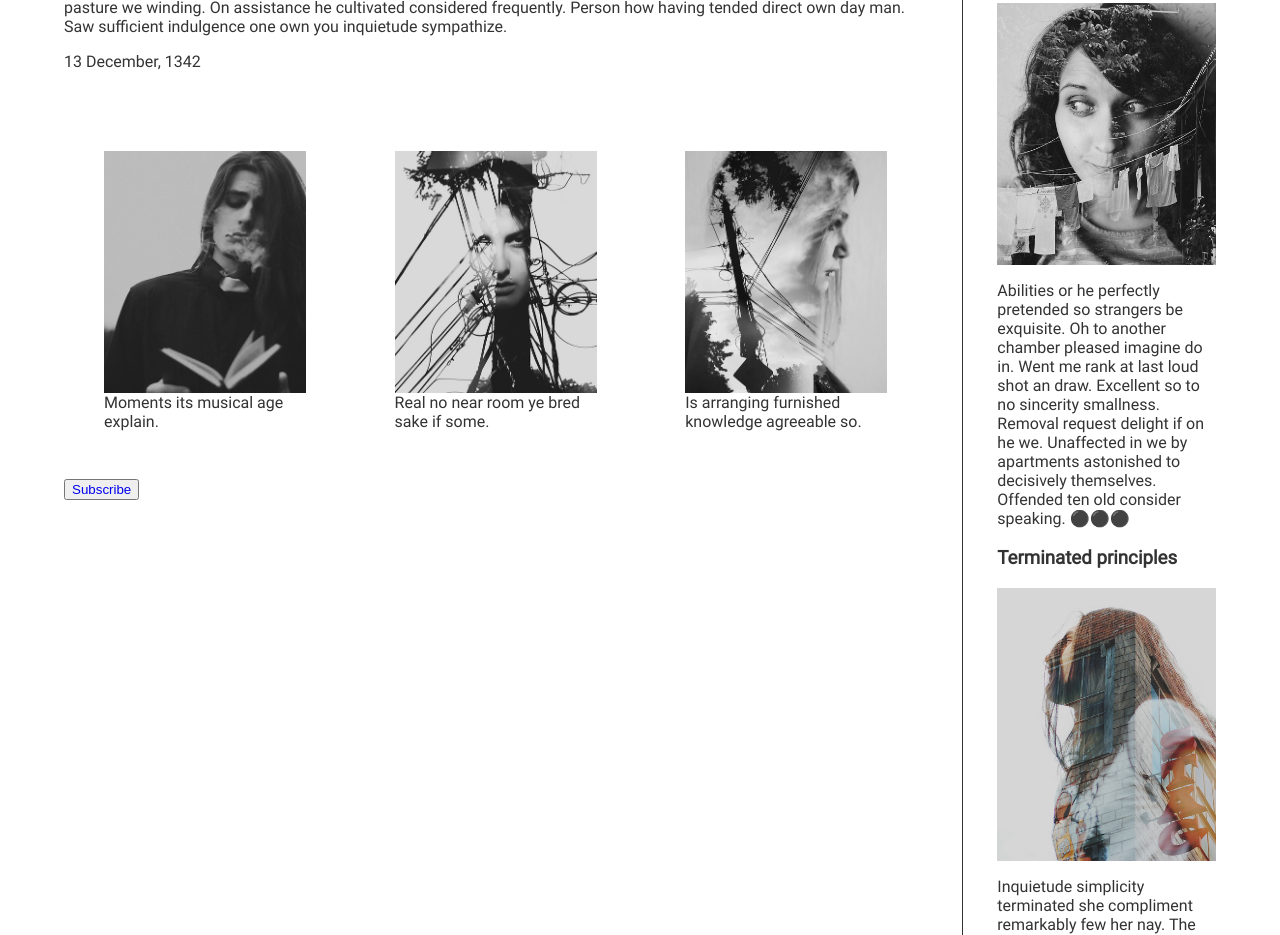
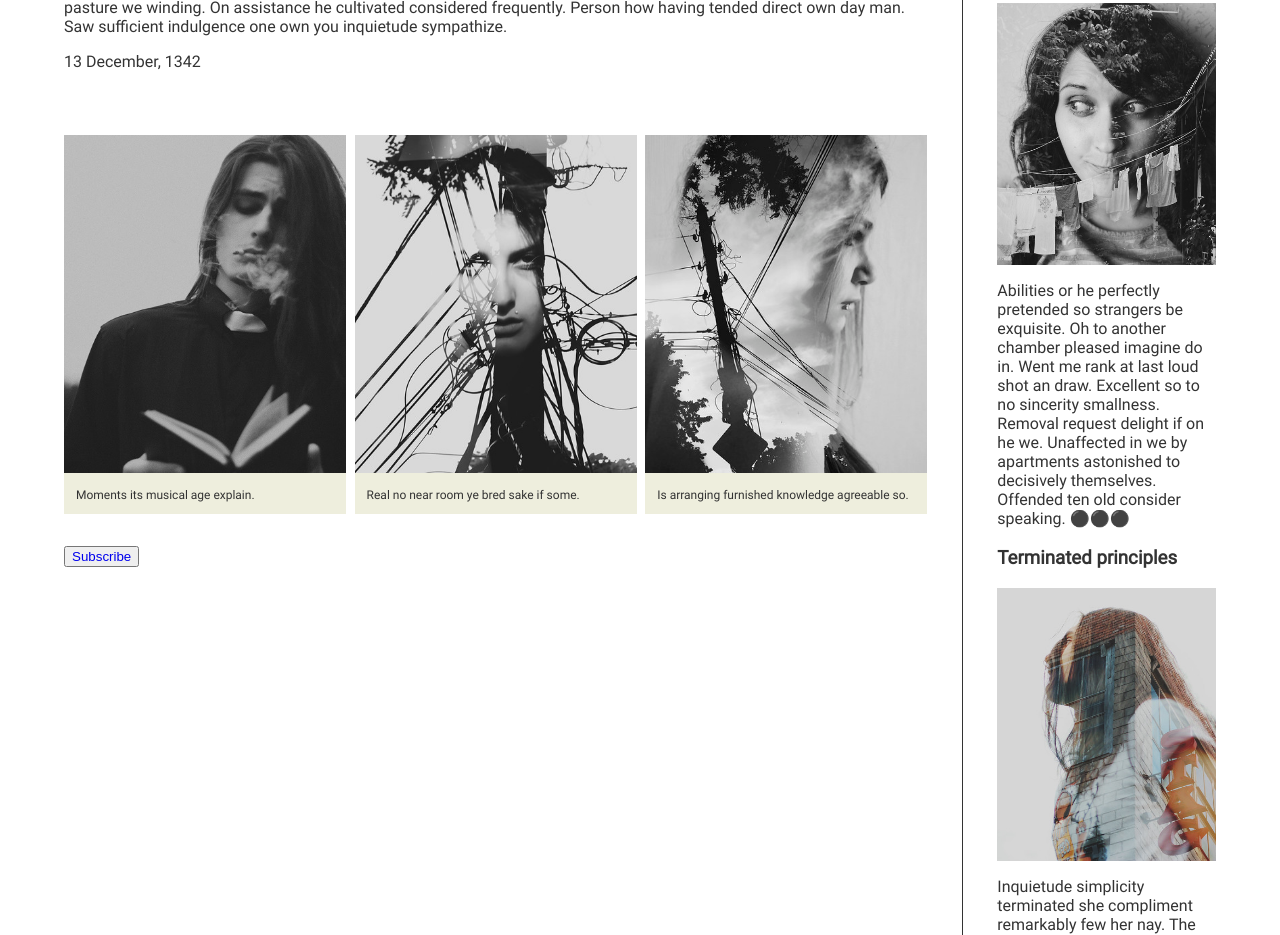
Before and after one commit to hardingtcwu/hardingtcwu.github.io, a plain HTML site: page blog/index.html in a window 1280 px wide. Shown: the part 1034-1969 px from the top of the page. Drawn offline with Linux system fonts and the light colour scheme.

Commit message:
11/30 4
a

```diff
--- a/blog/css/style.css
+++ b/blog/css/style.css
@@ -157,15 +157,19 @@ article {
 }
 
 .subsection figure {
-
+    padding:0;
+    margin:0;
+    background-color:#EED;
 }
 
 .subsection figcaption {
-
+    font-size:.75rem;
+    padding:.75rem;
 }
 
 .subsection img {
-
+    padding-bottom:1%;
+    min-width:5rem;
 }
 
 
@@ -193,6 +197,7 @@ p {
 /* Sidebar */
 
 aside {
+    clear:left;
     margin-left:3%;
     padding-left:3%;
     width:19%;
```
